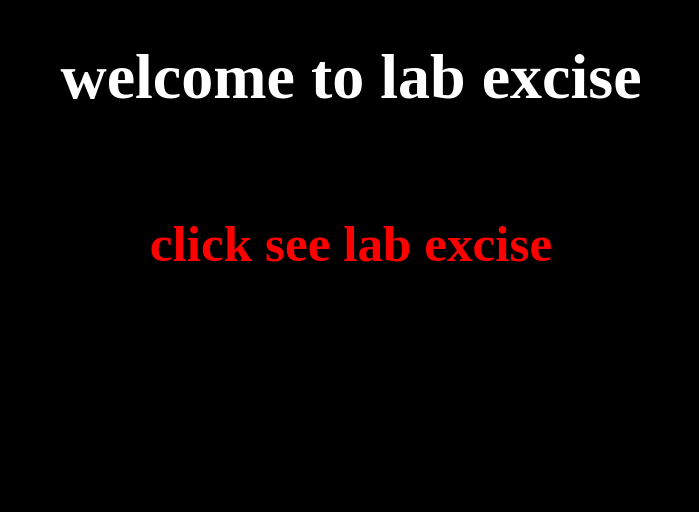
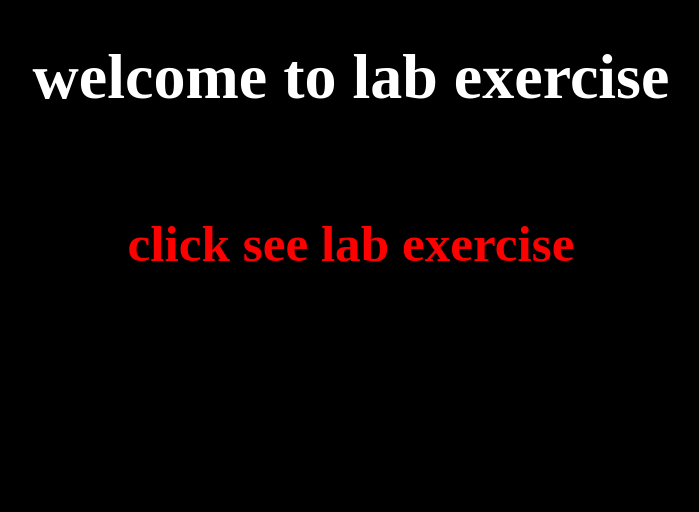
Before and after one commit to sri0711/test, a Node server app: page / in a window 1280 px wide. Shown: the part 80-592 px from the top of the page, without its empty margins (289-988 px from the left). Run offline with Node 20, Linux system fonts and the light colour scheme.

Commit message:
for class

```diff
--- a/views/hbs_files/index.hbs
+++ b/views/hbs_files/index.hbs
@@ -8,8 +8,8 @@
 </head>
 <body>
     {{> header}}
-    <h1>welcome to lab excise</h1>
-    <h2><a href="page">click see lab excise</a></h2>
+    <h1>welcome to lab exercise</h1>
+    <h2><a href="page">click see lab exercise</a></h2>
     <p>if you want any excise source code please view contact page</p>
 </body>
 </html>
```
